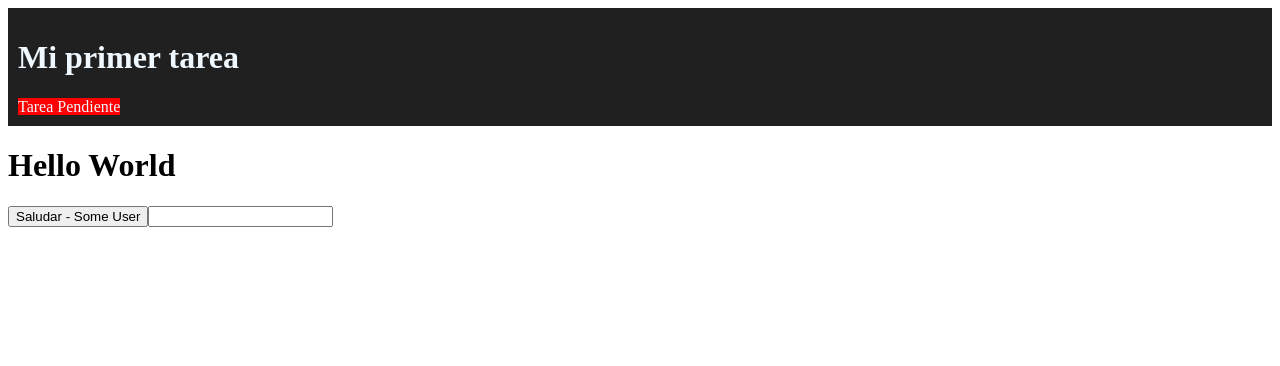
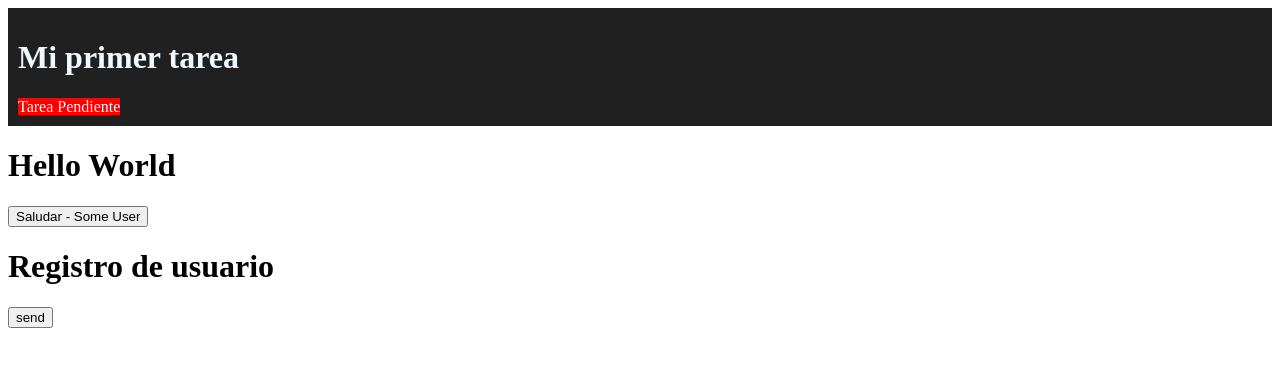
Before and after one commit to SoyQuillo/reactjs, a React (Create React App) app: page / in a window 1280 px wide. Shown: the top 366 px of the page. Built offline with nearby package versions, Linux system fonts and the light colour scheme.

Commit message:
submit event

```diff
--- a/src/index.js
+++ b/src/index.js
@@ -11,9 +11,6 @@ import { func } from "prop-types";
 
 const root = ReactDOM.createRoot(document.getElementById("root"));
 
-const handleChange = (e) => {
-  console.log(e.target.value)
-}
 
 root.render(
   <>
@@ -21,8 +18,14 @@ root.render(
 <Saludar/>
 <Button text="Saludar"/>
 
-  <input onChange={handleChange}></input>
+ <form onSubmit={(e) => { e.preventDefault()
+  console.log('enviado')}
+ }>
 
+  <h1> Registro de usuario </h1>
+    <button>send</button>
+
+</form>
   </>
 
 
```
